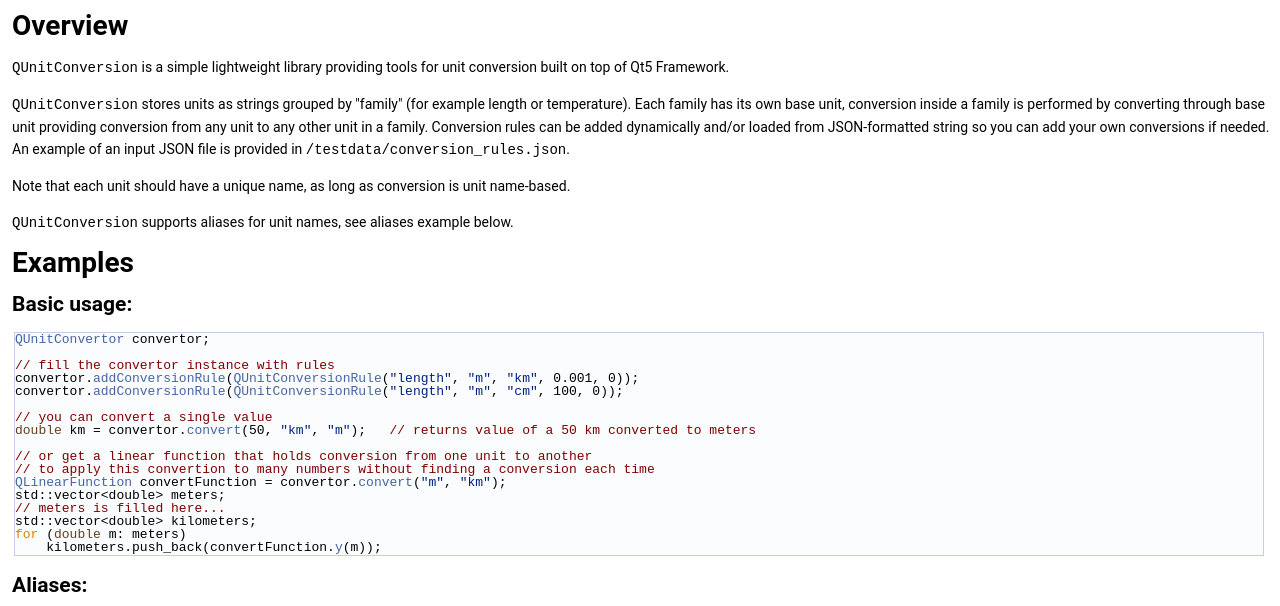
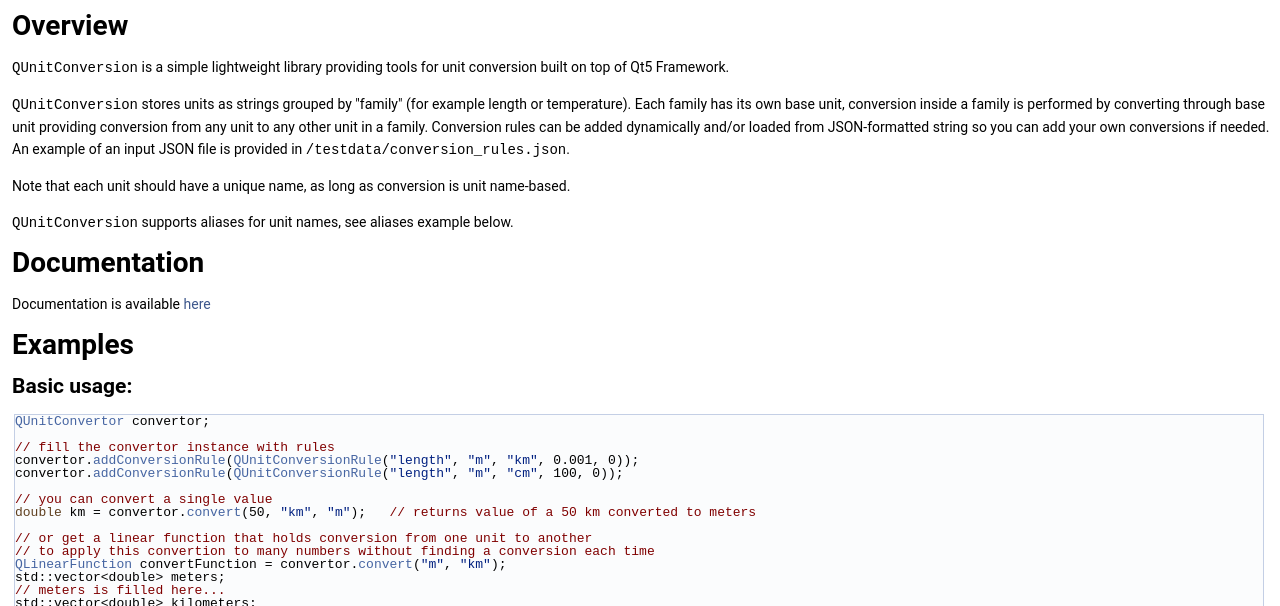
Before and after one commit to race-engineering-center/QUnitConversion, a plain HTML site: page md__r_e_a_d_m_e.html in a window 1280 px wide. Shown: the part 173-779 px from the top of the page. Drawn offline with Linux system fonts and the light colour scheme.

Commit message:
deploy: 95788771eeeffe878cd948e83b1e751f376a4880

```diff
--- a/md__r_e_a_d_m_e.html
+++ b/md__r_e_a_d_m_e.html
@@ -71,6 +71,8 @@
 <p><code>QUnitConversion</code> stores units as strings grouped by "family" (for example length or temperature). Each family has its own base unit, conversion inside a family is performed by converting through base unit providing conversion from any unit to any other unit in a family. Conversion rules can be added dynamically and/or loaded from JSON-formatted string so you can add your own conversions if needed. An example of an input JSON file is provided in <code>/testdata/conversion_rules.json</code>.</p>
 <p>Note that each unit should have a unique name, as long as conversion is unit name-based.</p>
 <p><code>QUnitConversion</code> supports aliases for unit names, see aliases example below.</p>
+<h1>Documentation</h1>
+<p>Documentation is available <a href="https://beardedbeaver.github.io/QUnitConversion/index.html">here</a></p>
 <h1>Examples</h1>
 <h2>Basic usage:</h2>
 <div class="fragment"><div class="line"><a class="code" href="class_q_unit_convertor.html">QUnitConvertor</a> convertor;</div>
```
